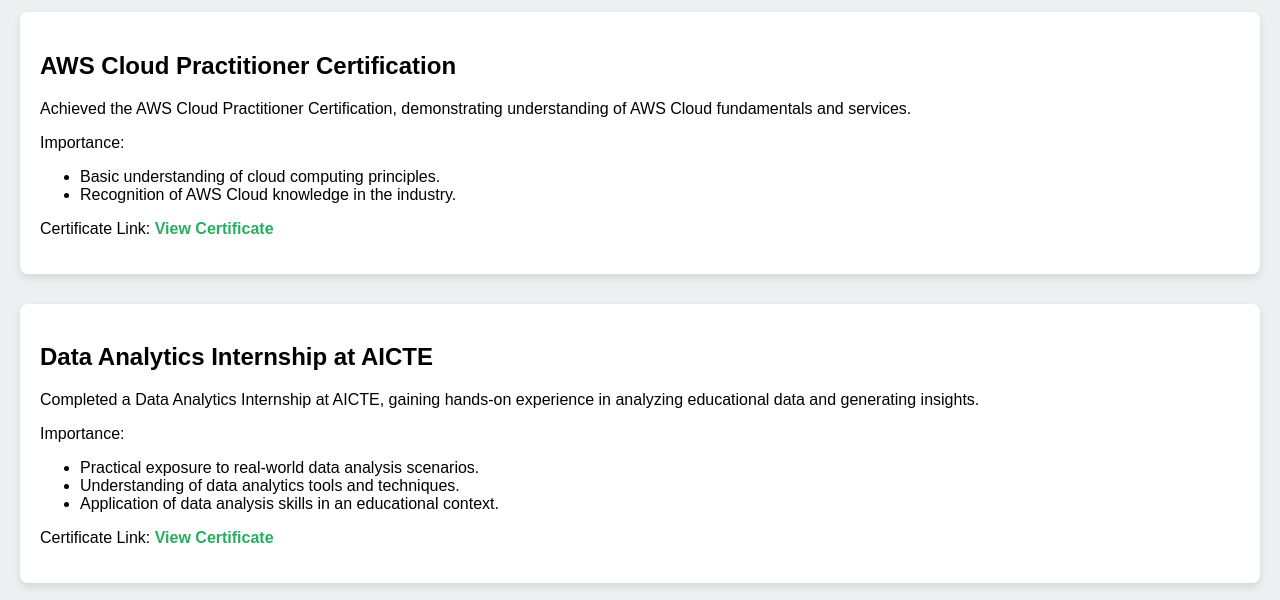
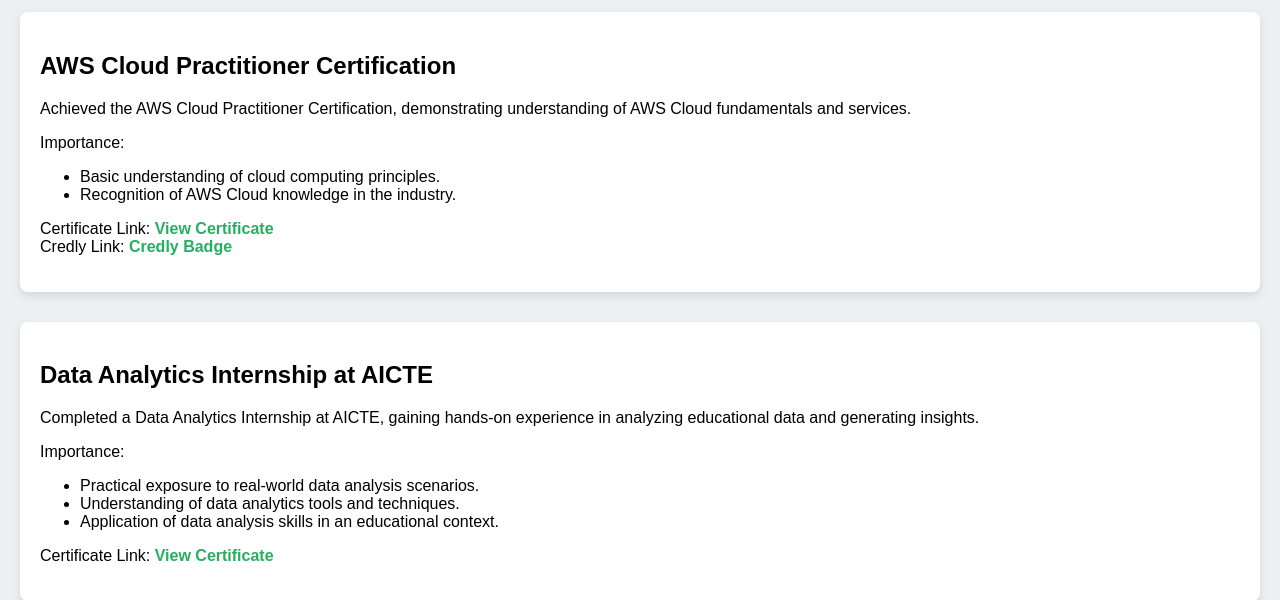
Before and after one commit to kvvsatyasai/satyaSF, a Flask app: template templates/Achievements.html in a window 1280 px wide. Shown: the part 360-960 px from the top of the page. Run offline with Flask 3, Linux system fonts and the light colour scheme; the template is opened without the code that fills it, so the values that code supplies are empty.

Commit message:
initial commit

```diff
--- a/Server.py
+++ b/Server.py
@@ -1,4 +1,4 @@
-from flask import Flask,render_template,request
+from flask import Flask,render_template,request, redirect, url_for
 myweb=Flask(__name__)
 
 
@@ -57,7 +57,7 @@
     return render_template('Contact.html')
 
 
-@myweb.route("/successfull", methods=('GET','POST'))
+@myweb.route("/Contact", methods=('GET','POST'))
 def sample12():
     YourName= request.form.get('name')
     Email  = request.form.get('e-mail')
@@ -66,6 +66,28 @@
     a={"Your Name":YourName,"Your E-mail Address":Email,"Your Phone Number":PhoneNumber,"Your Message":message}
     ContactFormDetails.insert_one(a)
     return render_template('ContactThanku.html')
+
+
+
+
+# @myweb.route('/Contact', methods=['GET', 'POST'])
+# def contact():
+#     if request.method == 'POST':
+#         name = request.form['name']
+#         email = request.form['e-mail']
+#         phone = request.form['phone']
+#         message = request.form['message']
+#
+#         # Store data in MongoDB
+#         ContactFormDetails.insert_one({'name': name, 'email': email, 'phone': phone, 'message': message})
+#
+#         # Redirect to a thank you page or any other page
+#
+#
+#     return render_template('Contact.html')
+
+
+
 
 
 
--- a/templates/Achievements.html
+++ b/templates/Achievements.html
@@ -26,6 +26,14 @@
             color: #27ae60;
             text-decoration: none;
             font-weight: bold;
+        }
+        .credly-link {
+            color: #27ae60;
+            text-decoration: none;
+            font-weight: bold;
+            }
+            .credly-link:hover {
+            text-decoration: underline;
         }
 
         .certificate-link:hover {
@@ -68,7 +76,8 @@
             </ul>
         </p>
         <p>
-            Certificate Link: <a href="https://drive.google.com/file/d/1NeM4RxdRSXUoDIfx9pWDFCtcKUOR1KNr/view?usp=drive_link" class="certificate-link" target="_blank">View Certificate</a>
+            Certificate Link: <a href="https://drive.google.com/file/d/1NeM4RxdRSXUoDIfx9pWDFCtcKUOR1KNr/view?usp=drive_link" class="certificate-link" target="_blank">View Certificate</a><br>
+            Credly Link: <a href="https://www.credly.com/badges/3fcd7c79-a9d2-4ddc-a0a7-184932af50b5/public_url" class="credly-link" target="_blank">Credly Badge</a>
         </p>
     </div>
 
--- a/templates/Contact.html
+++ b/templates/Contact.html
@@ -97,7 +97,7 @@
 		<h1 class="title">Contact Me</h1>
 		<h2 class="subtitle"></h2>
 
-		<form action="http://localhost:5000/successfull", method="POST">
+		<form action="https://formspree.io/f/mwkdgjgv", method="POST">
 			<input type="text" name="name" placeholder="Your Name" required>
 <input type="email" name="e-mail" placeholder="Your E-mail Address" required>
 <input type="tel" name="phone" placeholder="Your Phone Number" required>
--- a/templates/Feedback.html
+++ b/templates/Feedback.html
@@ -193,7 +193,7 @@
             <p> </p>
         </div>
         <div class="form">
-            <form id="form" method="POST">
+            <form action="https://formspree.io/f/mwkdgjgv" id="form" method="POST">
                 <label for="name">Name</label>
                 <input name="name" type="text" id="name" required/>
                 <label for="email">Email</label>
```
